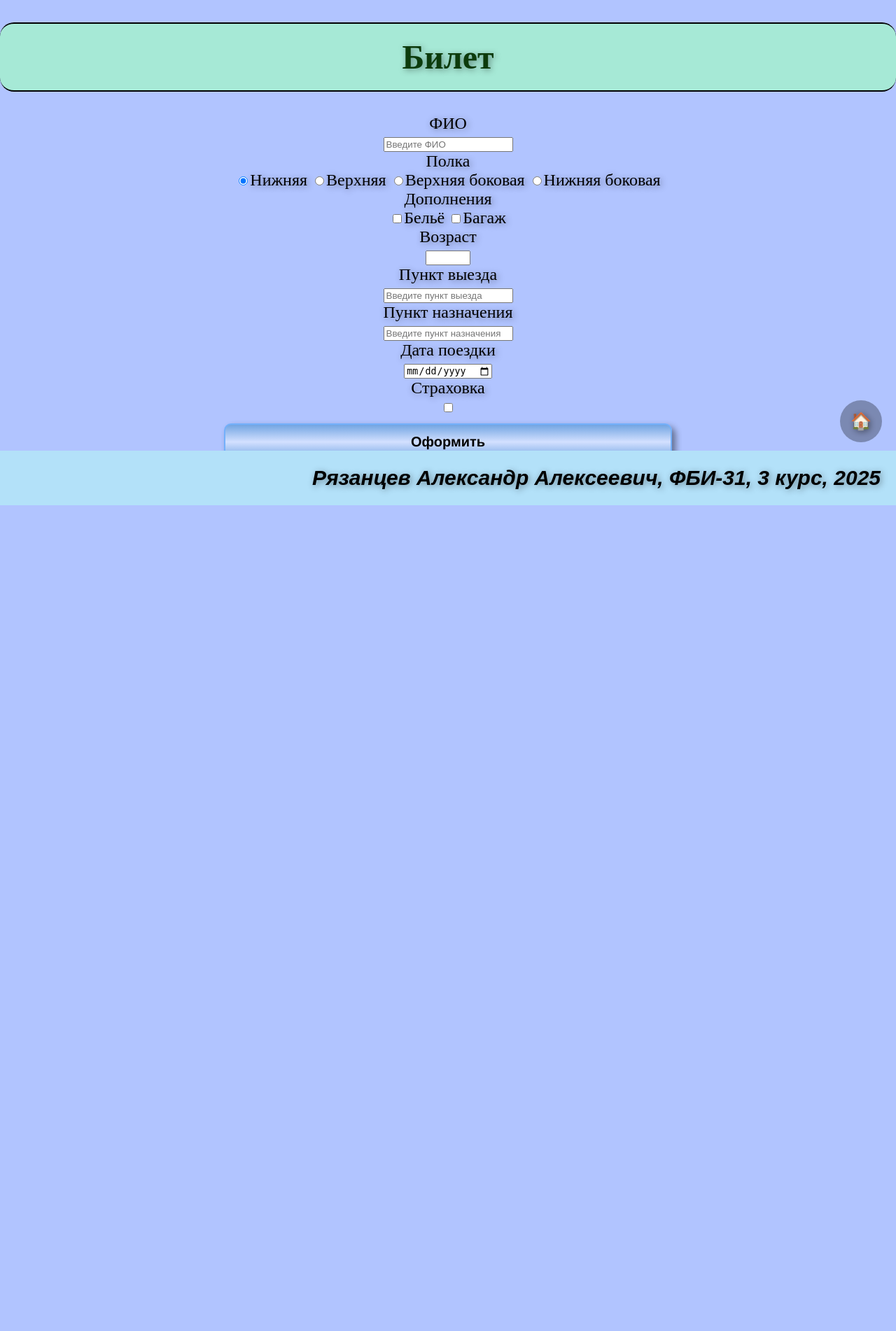
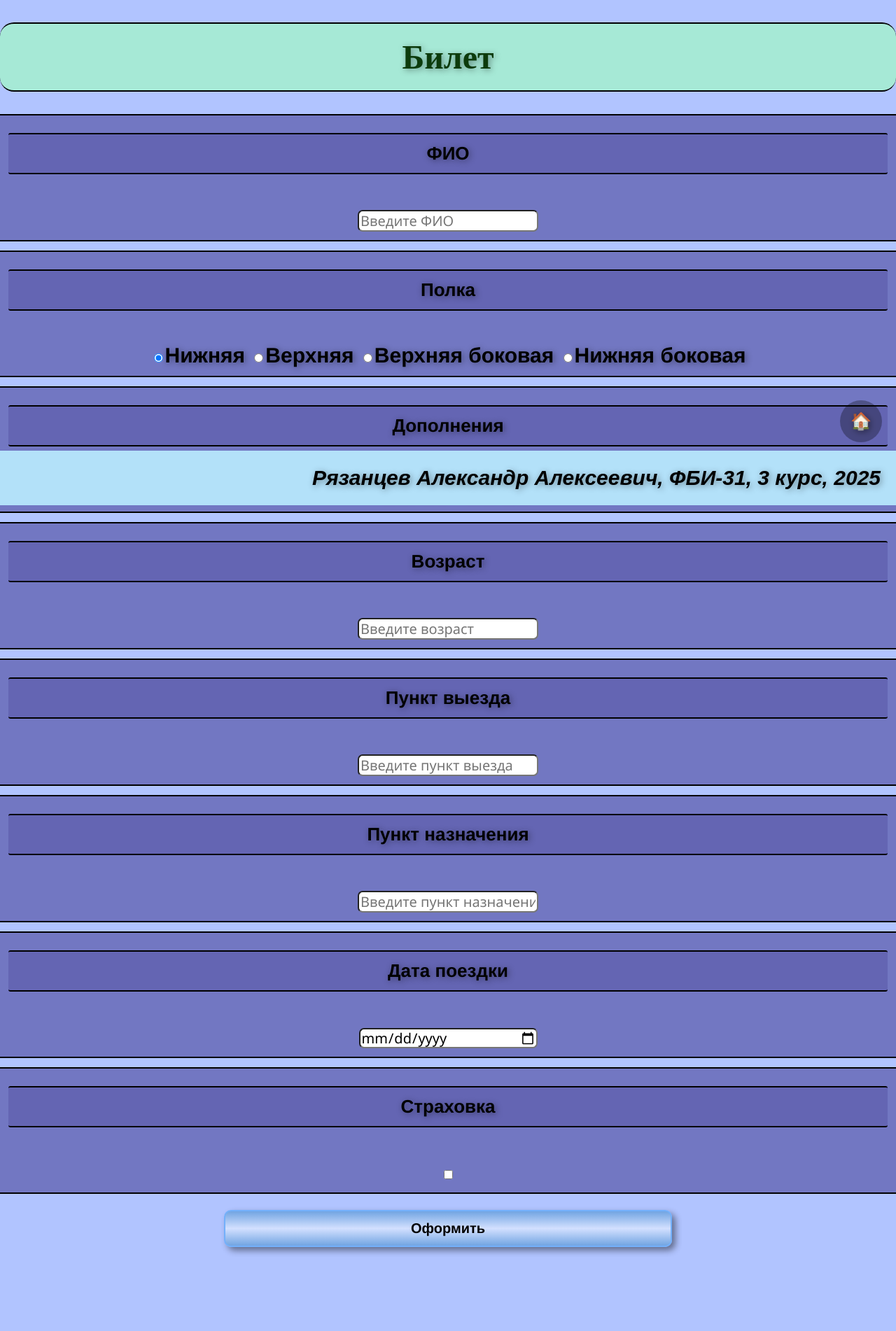
Before and after one commit to sheeshh21/web-back-labs, a Flask app: page /lab3/ticket in a window 1280 px wide. Shown: the part 78-1980 px from the top of the page at 70% size. Before the commit the page ends 800 px from the top, so only its background shows below. Run offline with Flask 3, Linux system fonts and the light colour scheme.

Commit message:
правки по оформлению

```diff
--- a/static/lab1/main.css
+++ b/static/lab1/main.css
@@ -408,3 +408,65 @@
     background-color: rgb(171, 235, 214);
     border-radius: 1px;
 }
+
+.karta {
+    width: 250px;
+    height: 25px;
+    border-radius: 7px;
+    font-size: 20px;
+    font-family: 'Segoe UI', system-ui, sans-serif;
+    cursor: pointer;
+}
+
+.karta2 {
+    width: 50px;
+    height: 25px;
+    border-radius: 7px;
+    font-size: 20px;
+    font-family: 'Segoe UI', system-ui, sans-serif;
+    cursor: pointer;
+}
+
+.karta:hover {
+    border: 2px solid rgb(192, 234, 192);
+}
+
+.karta2:hover {
+    border: 2px solid rgb(192, 234, 192);
+}
+
+.cook {
+    font-family: 'Segoe UI', system-ui, sans-serif;
+}
+
+.bilet {
+    font-size: 32px;
+    font-weight: bold;
+    font-family: 'Segoe UI', system-ui, sans-serif;
+}
+
+.cena {
+    width: 170px;
+    height: 25px;
+    border-radius: 7px;
+    font-size: 20px;
+    font-family: 'Segoe UI', system-ui, sans-serif;
+    cursor: pointer;
+}
+
+.cena:hover {
+    border: 2px solid rgb(192, 234, 192);
+}
+
+.block3 {
+    font-family: 'Franklin Gothic Medium', 'Arial Narrow', Arial, sans-serif;
+    font-size: 26px;
+    background-color: rgba(96, 96, 176, 0.764);
+    border-top: 2px solid black;
+    border-bottom: 2px solid black;
+    padding: 12px;
+    margin-top: 13px;
+    margin-bottom: 13px;
+    border-radius: 3px;
+
+}
--- a/templates/lab3/end.html
+++ b/templates/lab3/end.html
@@ -7,12 +7,12 @@
 {% block main %}
     <h1>Оплата</h1>
 
-    <div>
+    <div class="block2">
         Сумма к оплате: {{ price }}
     </div>
 
-    <form>
-        <div>Спасибо, ваш заказ на сумму {{ price }} рублей оплачен успешно, ожидайте доставку</div>
+    <form class="block2">
+        <div>Спасибо, ваш заказ на сумму {{ price }} рублей оплачен успешно, ожидайте доставку</div><br>
         <a href="/lab3/order">Обратно к заказу</a>
     </form>
 {% endblock %}
--- a/templates/lab3/ticket.html
+++ b/templates/lab3/ticket.html
@@ -7,38 +7,38 @@
     <h1>Билет</h1>
 
     <form action="/lab3/itogticket">
-        <div>
-            <label>ФИО<br><input name="fio" type="text" placeholder="Введите ФИО" required></label>
+        <div class="block2">
+            <label><div class="block3">ФИО</div><br><input class="karta" name="fio" type="text" placeholder="Введите ФИО" required></label>
         </div>
-        <div>Полка<br>
+        <div class="block2"><div class="block3">Полка</div><br>
             <label><input value="lower" name="position" type="radio" checked>Нижняя</label>
             <label><input value="upper" name="position" type="radio">Верхняя</label>
             <label><input value="upperside" name="position" type="radio">Верхняя боковая</label>
             <label><input value="lowerside" name="position" type="radio">Нижняя боковая</label>
         </div>
 
-        <div>Дополнения<br>
+        <div class="block2"><div class="block3">Дополнения</div><br>
             <label><input name="dop" value="belie" type="checkbox">Бельё</label>
             <label><input name="dop" value="bagaj" type="checkbox">Багаж</label>
         </div>
 
-        <div>Возраст<br>
-            <input name="age" type="number" min="1" max="120" required>
+        <div class="block2"><div class="block3">Возраст</div><br>
+            <input class="karta" name="age" type="number" min="1" max="120" placeholder="Введите возраст" required>
         </div>
 
-        <div>Пункт выезда<br>
-            <label><input name="viezd" type="text" placeholder="Введите пункт выезда" required></label>
+        <div class="block2"><div class="block3">Пункт выезда</div><br>
+            <label><input class="karta" name="viezd" type="text" placeholder="Введите пункт выезда" required></label>
         </div>
 
-        <div>Пункт назначения<br>
-            <label><input name="naznach" type="text" placeholder="Введите пункт назначения" required></label>
+        <div class="block2"><div class="block3">Пункт назначения</div><br>
+            <label><input class="karta" name="naznach" type="text" placeholder="Введите пункт назначения" required></label>
         </div>
 
-        <div>Дата поездки<br>
-            <label><input name="data" type="date" required></label>
+        <div class="block2"><div class="block3">Дата поездки</div><br>
+            <label><input class="karta" name="data" type="date" required></label>
         </div>
 
-        <div>Страховка<br>
+        <div class="block2"><div class="block3">Страховка</div><br>
             <label><input name="strahovka" value="strahovka" type="checkbox"></label>
         </div>
 
```
Also changed, not shown: templates/lab3/itogticket.html (+7 -7 lines), templates/lab3/pay.html (+16 -10 lines), templates/lab3/products.html (+9 -13 lines), templates/lab3/settings.html (+6 -6 lines).
